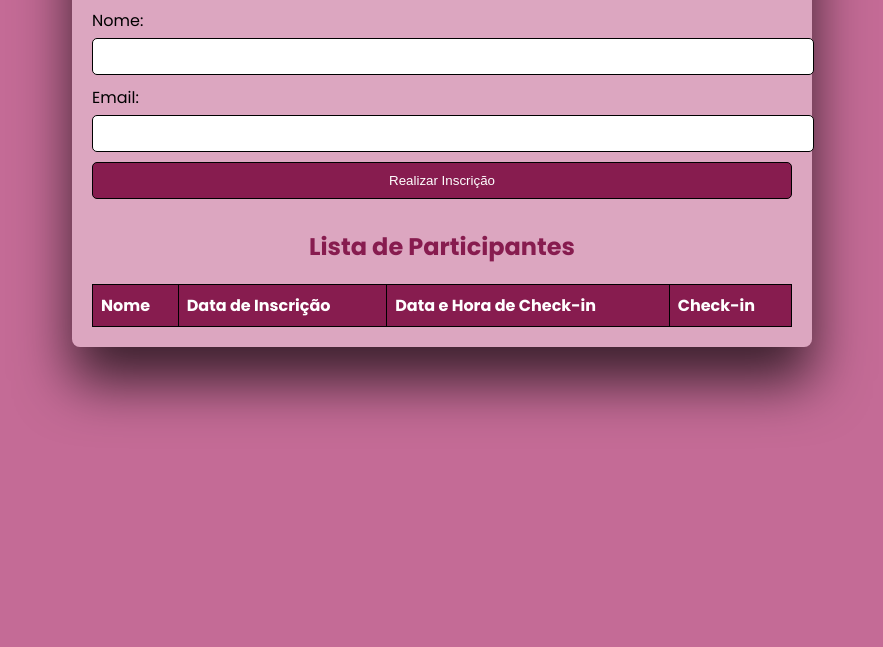
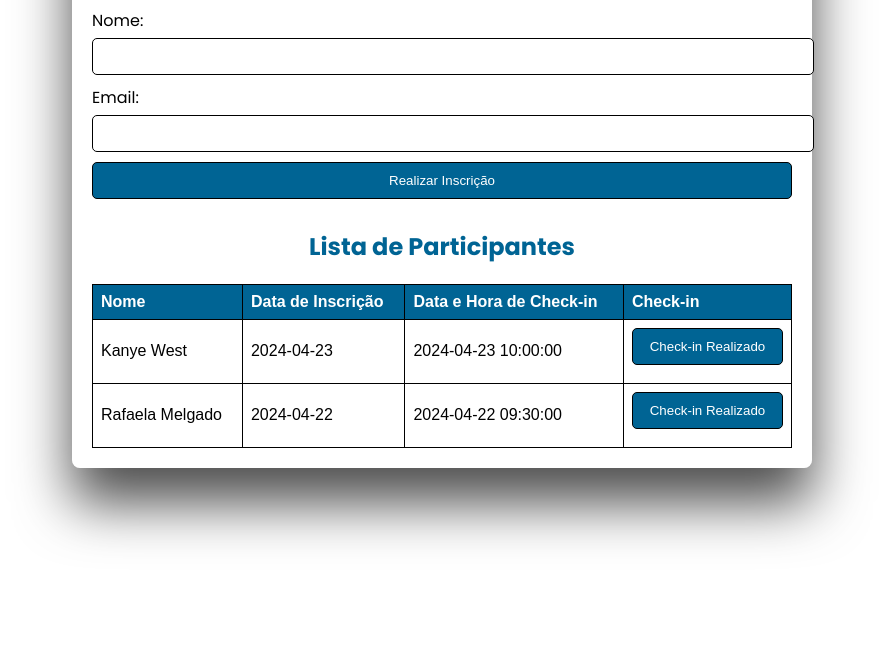
Before and after one commit to ana-luizaa/formulario-check-in, a plain HTML site: page index.html in a window 1280 px wide. Shown: the part 153-800 px from the top of the page, without its empty margins (198-1081 px from the left). Drawn offline with Linux system fonts and the light colour scheme.

Commit message:
Ajuste Cor

```diff
--- a/index.html
+++ b/index.html
@@ -3,7 +3,7 @@
 <head>
   <meta charset="UTF-8">
   <meta name="viewport" content="width=device-width, initial-scale=1.0">
-  <title>Formulário de Inscrição</title>
+  <title>Formulário Check-in</title>
   <link rel="stylesheet" href="style.css">
 </head>
 <body>
@@ -28,6 +28,7 @@
           </tr>
         </thead>
         <tbody id="participants">
+
         </tbody>
       </table>
     </div>
--- a/script.js
+++ b/script.js
@@ -9,7 +9,6 @@ document.getElementById("registration-form").addEventListener("submit", function
 
   addParticipant(name, formattedDate);
 });
-
 function addParticipant(name, registrationDate) {
   var table = document.getElementById("participants");
   var row = table.insertRow();
@@ -30,3 +29,29 @@ document.getElementById("registration-form").addEventListener("submit", function
   row.cells[2].innerHTML = formattedDateTime;
   button.disabled = true;
 }
+
+function addInitialParticipants() {
+  var initialParticipants = [
+    { name: "Kanye West", registrationDate: "2024-04-23", checkInDateTime: "2024-04-23 10:00:00" },
+    { name: "Rafaela Melgado", registrationDate: "2024-04-22", checkInDateTime: "2024-04-22 09:30:00" },
+    // Adicione mais participantes conforme necessário
+  ];
+
+  initialParticipants.forEach(function(participant) {
+    addParticipantWithCheckIn(participant.name, participant.registrationDate, participant.checkInDateTime);
+  });
+}
+window.addEventListener("load", addInitialParticipants);
+
+function addParticipantWithCheckIn(name, registrationDate, checkInDateTime) {
+  var table = document.getElementById("participants");
+  var row = table.insertRow();
+  var cell1 = row.insertCell(0);
+  var cell2 = row.insertCell(1);
+  var cell3 = row.insertCell(2);
+  var cell4 = row.insertCell(3);
+  cell1.innerHTML = name;
+  cell2.innerHTML = registrationDate;
+  cell3.innerHTML = checkInDateTime;
+  cell4.innerHTML = '<button disabled>Check-in Realizado</button>';
+}
--- a/style.css
+++ b/style.css
@@ -3,7 +3,7 @@
 
 body {
     font-family: 'Poppins', sans-serif;
-    background-color: #C46B96;
+    background-color: #ffffff;
   }
 
   .container {
@@ -18,7 +18,7 @@ body {
 
   h1, h2 {
     text-align: center;
-    color: #871C4F;
+    color: #006494;
   }
 
   form {
@@ -41,13 +41,13 @@ body {
   }
 
   button {
-    background-color: #871C4F;
+    background-color: #006494;
     color: #ffffff;
     cursor: pointer;
   }
 
   button:hover {
-    background-color: #871C4F;
+    background-color: #006494;
   }
 
   table {
@@ -59,11 +59,13 @@ body {
     border: 1px solid #000000;
     padding: 8px;
     text-align: left;
+    font-family: 'Abel', sans-serif;
   }
 
   th {
-    background-color: #871C4F;
+    background-color: #006494;
     color: #fff;
+
   }
   @media (max-width:930px) {
     .img-box{
```
Lines whose indentation alone changed are shown as unchanged.
